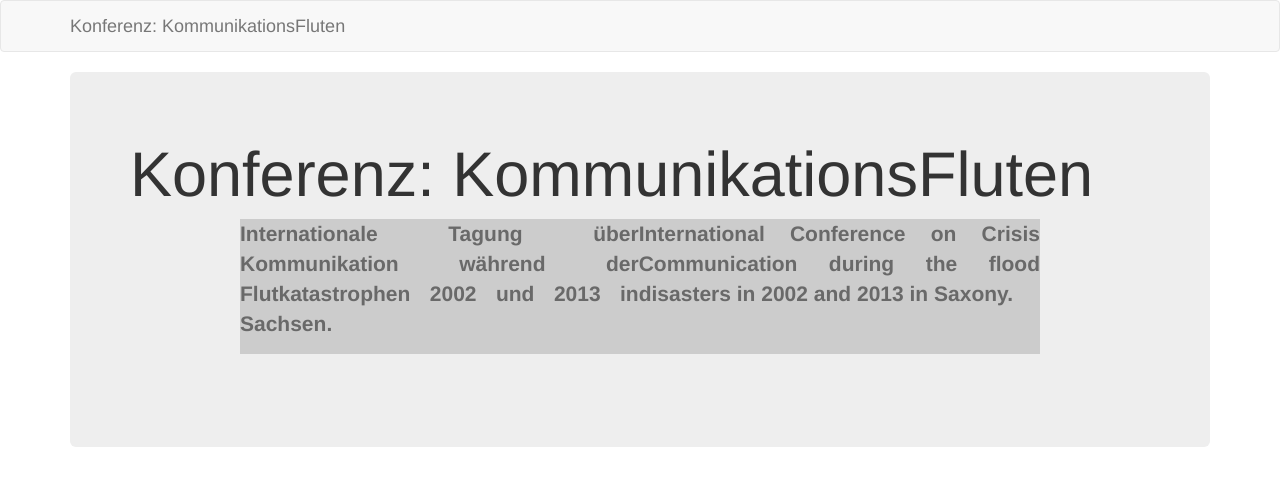
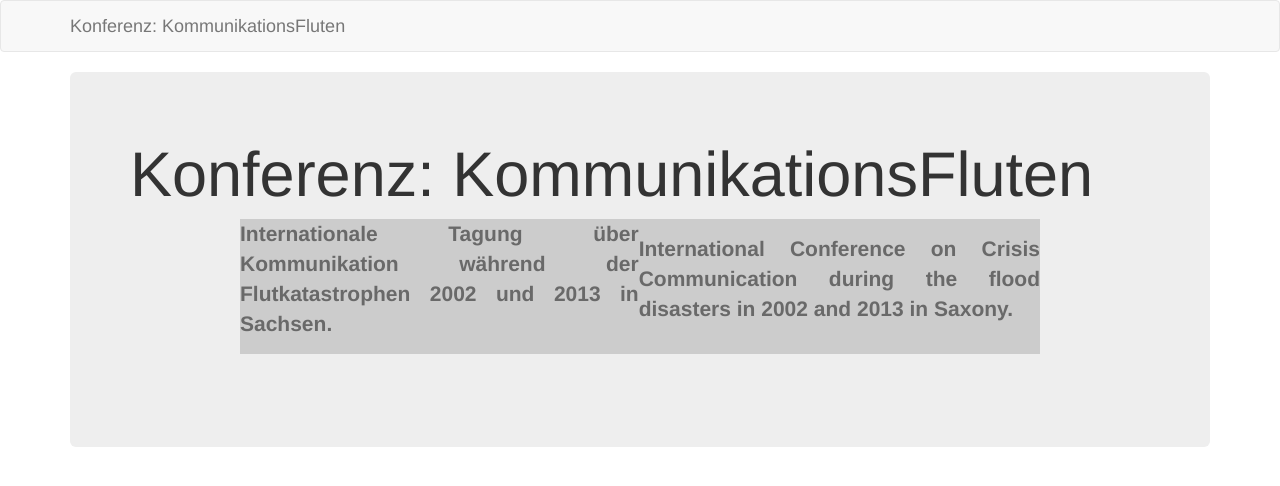
Before and after one commit to susedev/test, a Jekyll site: the page built from index.html, in a window 1280 px wide. Shown: the top 486 px of the page. Built offline with Jekyll 4.4.1, drawn with Linux system fonts in a browser that asks for light colours.

Commit message:
Edit from JekyllCMS

```diff
--- a/index.html
+++ b/index.html
@@ -5,10 +5,10 @@ title: Home
 <table align="center" border="0" cellpadding="20" cellspacing="40" style="width: 800px;">
 	<tbody>
 		<tr>
-			<td style="background-color: rgb(204, 204, 204); border-color: rgb(255, 255, 255); text-align: justify; vertical-align: baseline;">
+			<td style="background-color: rgb(204, 204, 204); border-color: rgb(255, 255, 255); text-align: justify; vertical-align: middle;">
 			<p><a href="http://eijc.github.io/data/konferenz-kommunikationsfluten.html"><span style="color:#696969;"><strong>Internationale Tagung &uuml;ber Kommunikation w&auml;hrend der Flutkatastrophen 2002 und 2013 in Sachsen.</strong></span></a></p>
 			</td>
-			<td style="background-color: rgb(204, 204, 204); border-color: rgb(255, 255, 255); text-align: justify; vertical-align: baseline;">
+			<td style="background-color: rgb(204, 204, 204); border-color: rgb(255, 255, 255); text-align: justify; vertical-align: middle;">
 			<p><a href="http://eijc.github.io/data/conference-communication-floods.html"><strong><span style="color:#696969;">International Conference on Crisis Communication during the flood disasters in 2002 and 2013 in Saxony.</span></strong></a></p>
 			</td>
 		</tr>
```
